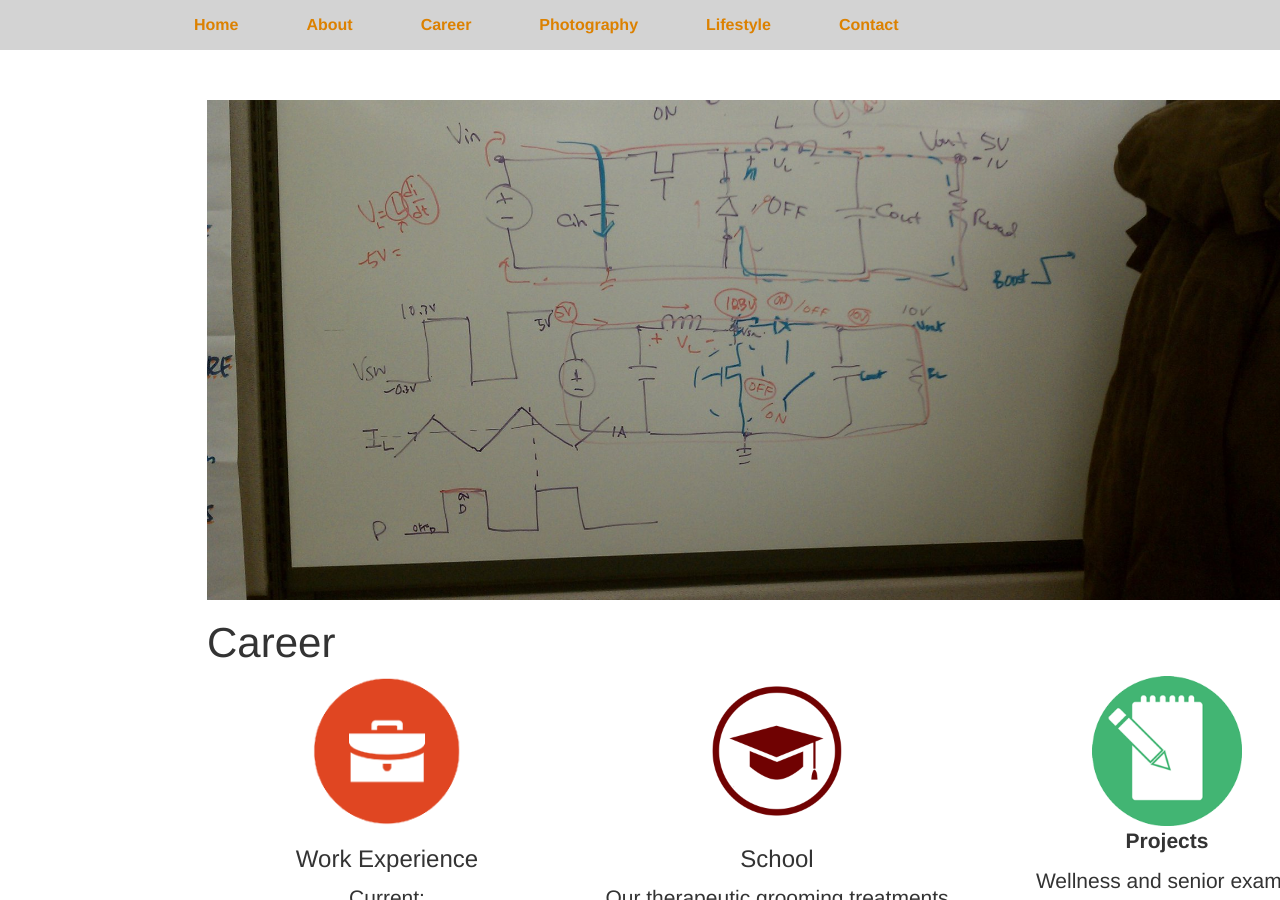
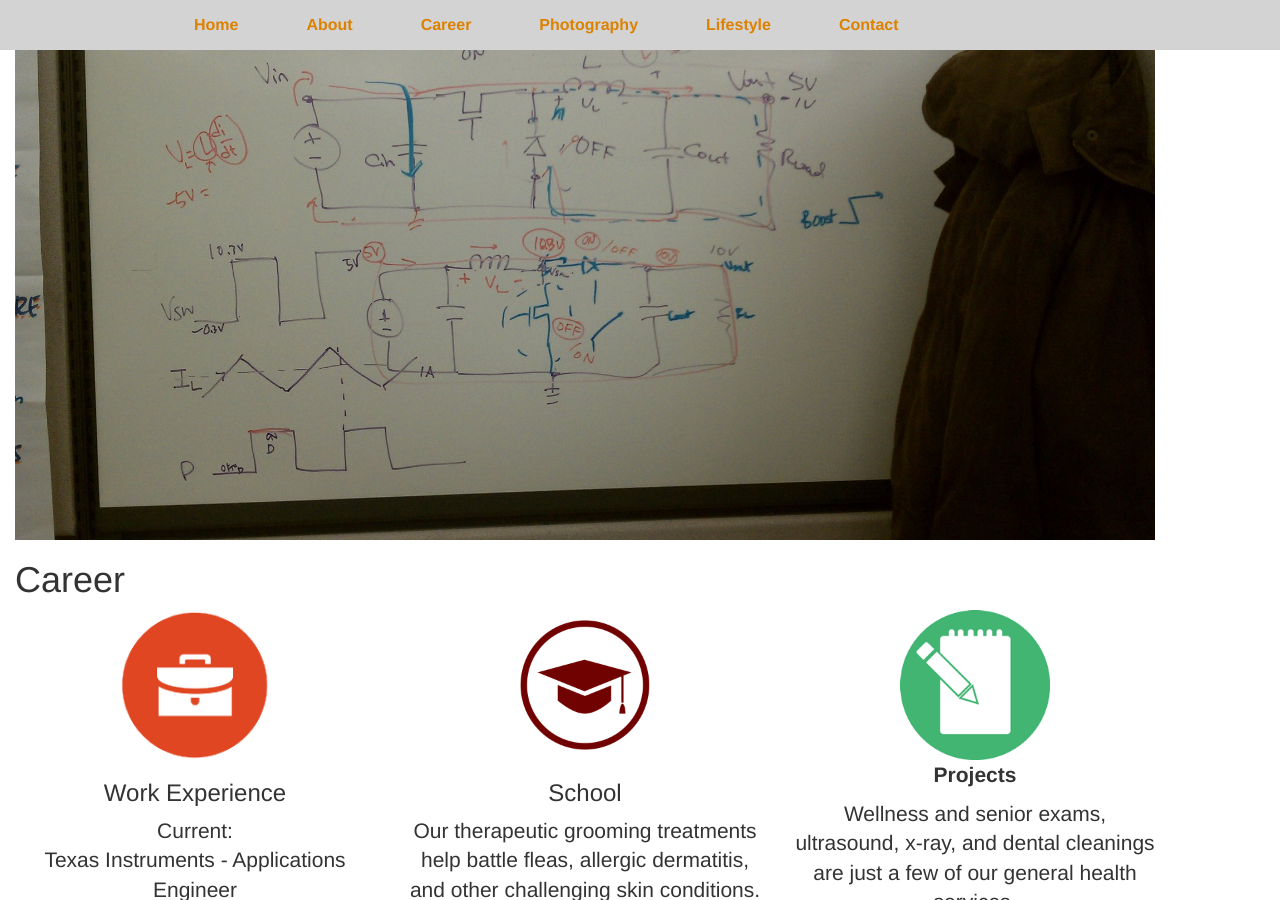
Before and after one commit to itsonlyjaz/itsonlyjaz.github.io, a Jekyll site: the page built from career/index.html, in a window 1280 px wide and 900 px high. Built offline with Jekyll 4.4.1, drawn with Linux system fonts in a browser that asks for light colours; nearby versions of some CDN libraries; library files that are not in the unit come from our copies; a script that is not in the unit is left out.

Commit message:
Update index.html

```diff
--- a/career/index.html
+++ b/career/index.html
@@ -6,6 +6,10 @@
 <!doctype html>
 <title>JM - Career</title>
 <head>
+   <meta charset="UTF-8">
+    <meta http-equiv="X-UA-Compatible" content="IE=edge">
+    <meta name="viewport" content="width=device-width, initial-scale=1">
+    <link rel="stylesheet" href="css/bootstrap.min.css">
 </head>
 
 <body>
```
